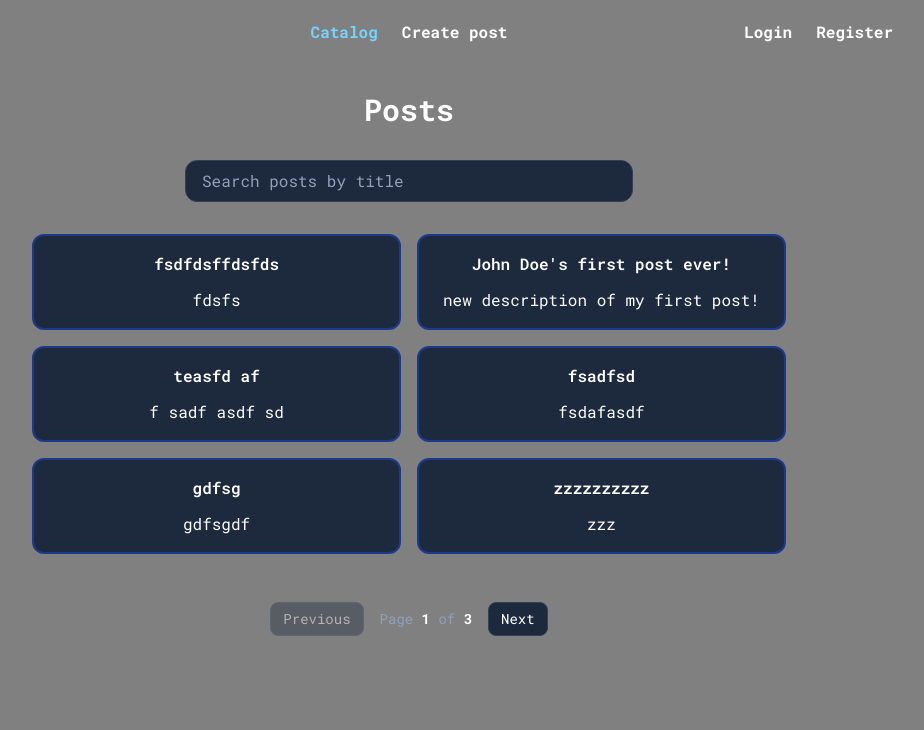
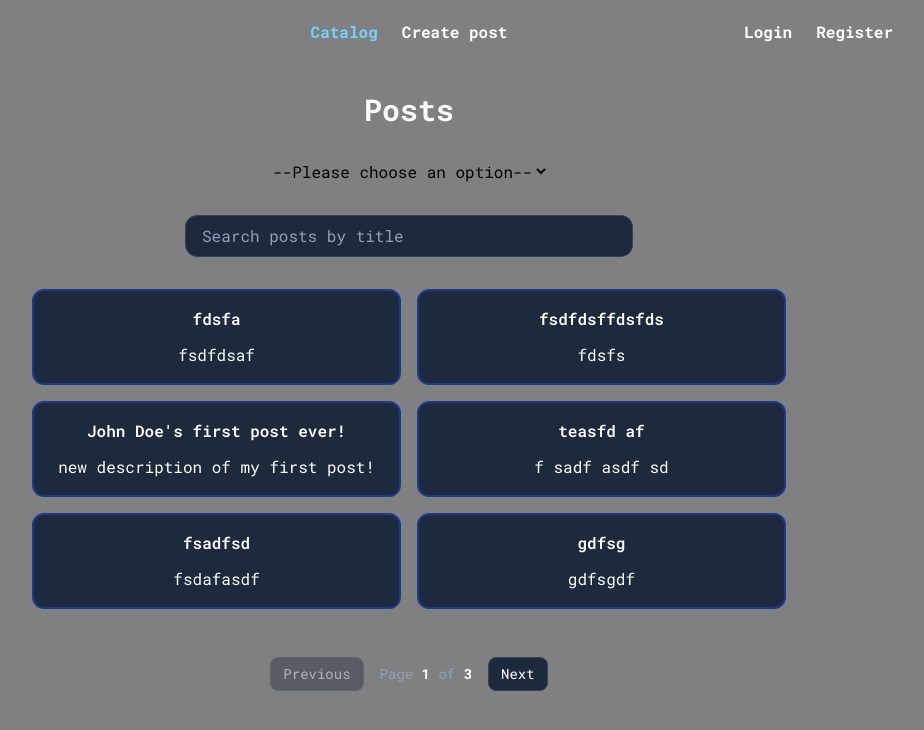
Before and after one commit to victor-metodiev/react-ts-demo-project, a React (Vite) app: page / in a window 1280 px wide. Shown: the top 730 px of the page, without its empty margins (231-1155 px from the left). Built offline with nearby package versions, Linux system fonts and the light colour scheme; data requests are answered from the project's data file.

Commit message:
Post-feedback comments

```diff
--- a/db.json
+++ b/db.json
@@ -168,6 +168,14 @@
       "userId": "7",
       "authorName": "John Doe",
       "createdAt": "2026-08-10T23:36:23.242Z"
+    },
+    {
+      "id": "8fe7b0c8-dee3-49a7-aaa7-88e784e0be2e",
+      "title": "fdsfa",
+      "description": "fsdfdsaf",
+      "userId": "1",
+      "authorName": "test user",
+      "createdAt": "2026-08-11T10:36:06.869Z"
     }
   ]
 }
--- a/src/context/PostProvider.tsx
+++ b/src/context/PostProvider.tsx
@@ -18,7 +18,7 @@ export const PostProvider = ({ children }: PostProviderProps) => {
   const { user, token } = useAuth();
 
   useEffect(() => {
-    let isMounted = true;
+    // let isMounted = true;
 
     fetch(`${BASE_URL}/posts`)
       .then((response) => {
@@ -29,16 +29,16 @@ export const PostProvider = ({ children }: PostProviderProps) => {
         return response.json();
       })
       .then((data) => {
-        if (isMounted) {
-          const validatedPosts = postsArraySchema.parse(data);
-          setPosts(validatedPosts);
-          setIsLoading(false);
-        }
+        // if (isMounted) {
+        const validatedPosts = postsArraySchema.parse(data);
+        setPosts(validatedPosts);
+        setIsLoading(false);
+        // }
       });
 
-    return () => {
-      isMounted = false;
-    };
+    // return () => {
+    //   isMounted = false;
+    // };
   }, []);
 
   const findPostById = (id: string) => {
--- a/src/pages/Catalog/Catalog.tsx
+++ b/src/pages/Catalog/Catalog.tsx
@@ -10,6 +10,26 @@ export const Catalog = () => {
   const [searchInput, setSearchInput] = useState("");
   const [currentPage, setCurrentPage] = useState(1);
   const { posts, isLoading } = usePost();
+  // const [authorNames, setAuthorNames] = useState<string[]>([]);
+
+  // posts.map((post) => {
+  //   // "test", "test 1", "test 2"
+  //   if (!authorNames.includes(post.authorName)) {
+  //     setAuthorNames((prev) => {
+  //       console.log("prev", prev);
+  //       return [...prev, post.authorName];
+  //     });
+  //   }
+
+  //   console.log("authorNames", authorNames);
+  // });
+
+  const result: string[] = [];
+  posts.map((post) => {
+    if (!result.includes(post.authorName)) {
+      result.push(post.authorName);
+    }
+  });
 
   const sortedPosts = [...posts].sort(
     (a, b) => new Date(b.createdAt).getTime() - new Date(a.createdAt).getTime(),
@@ -68,11 +88,25 @@ export const Catalog = () => {
     );
   };
 
+  const handleFilter = () => {};
+
   return (
     <div className="flex flex-col items-center mx-4 w-auto md:w-250 md:mx-auto my-12 gap-8">
       <div className="text-center flex flex-col gap-2">
         <h2 className="font-bold text-3xl text-white">Posts</h2>
       </div>
+      <select
+        name="posts-filter"
+        id="posts-filter"
+        onChange={(e) => console.log(e.target.value)}
+      >
+        <option value="">--Please choose an option--</option>
+        {result.map((name, index) => (
+          <option key={index} value={`${name}`}>
+            {name}
+          </option>
+        ))}
+      </select>
       <div className="w-full max-w-md">
         <input
           type="text"
```
